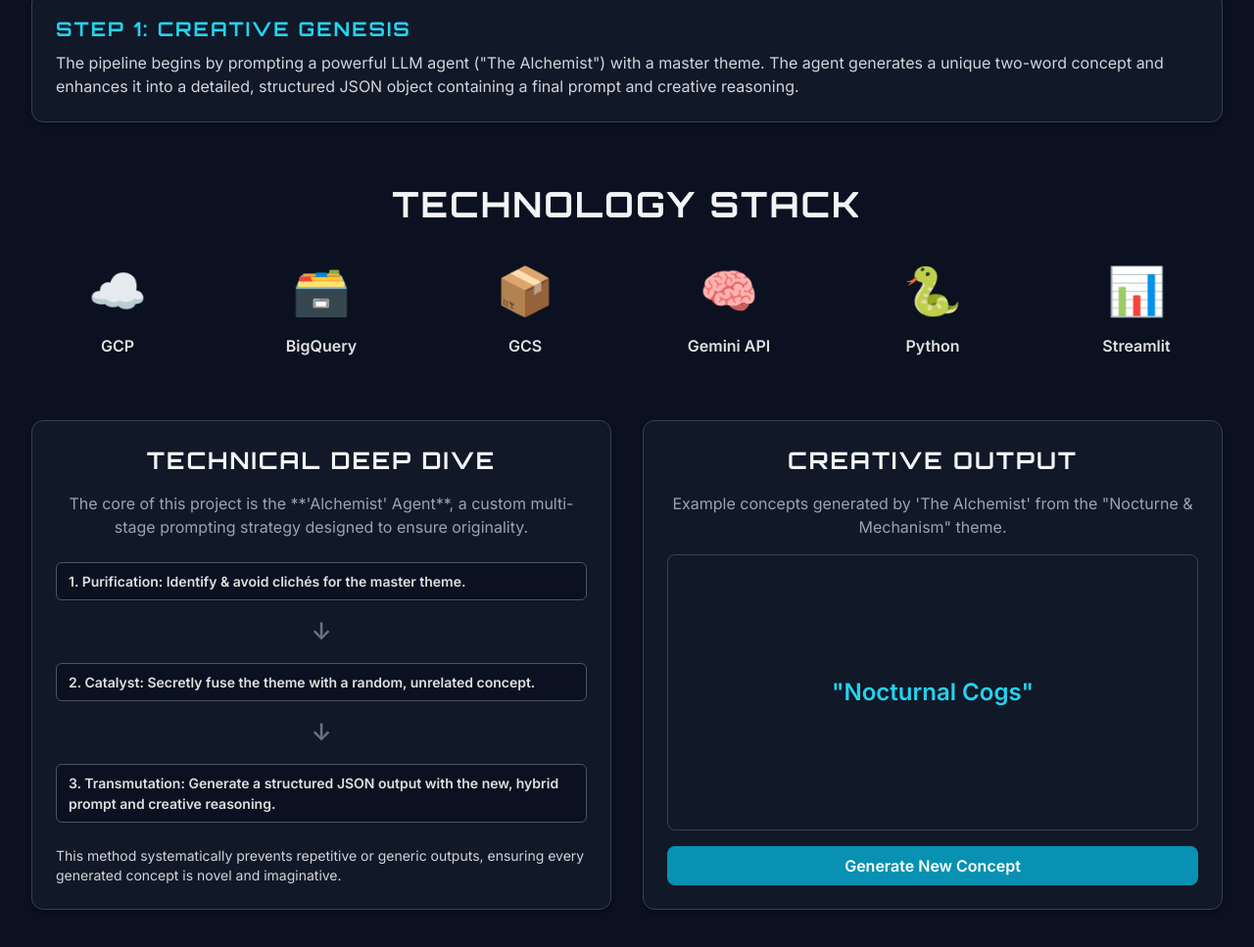
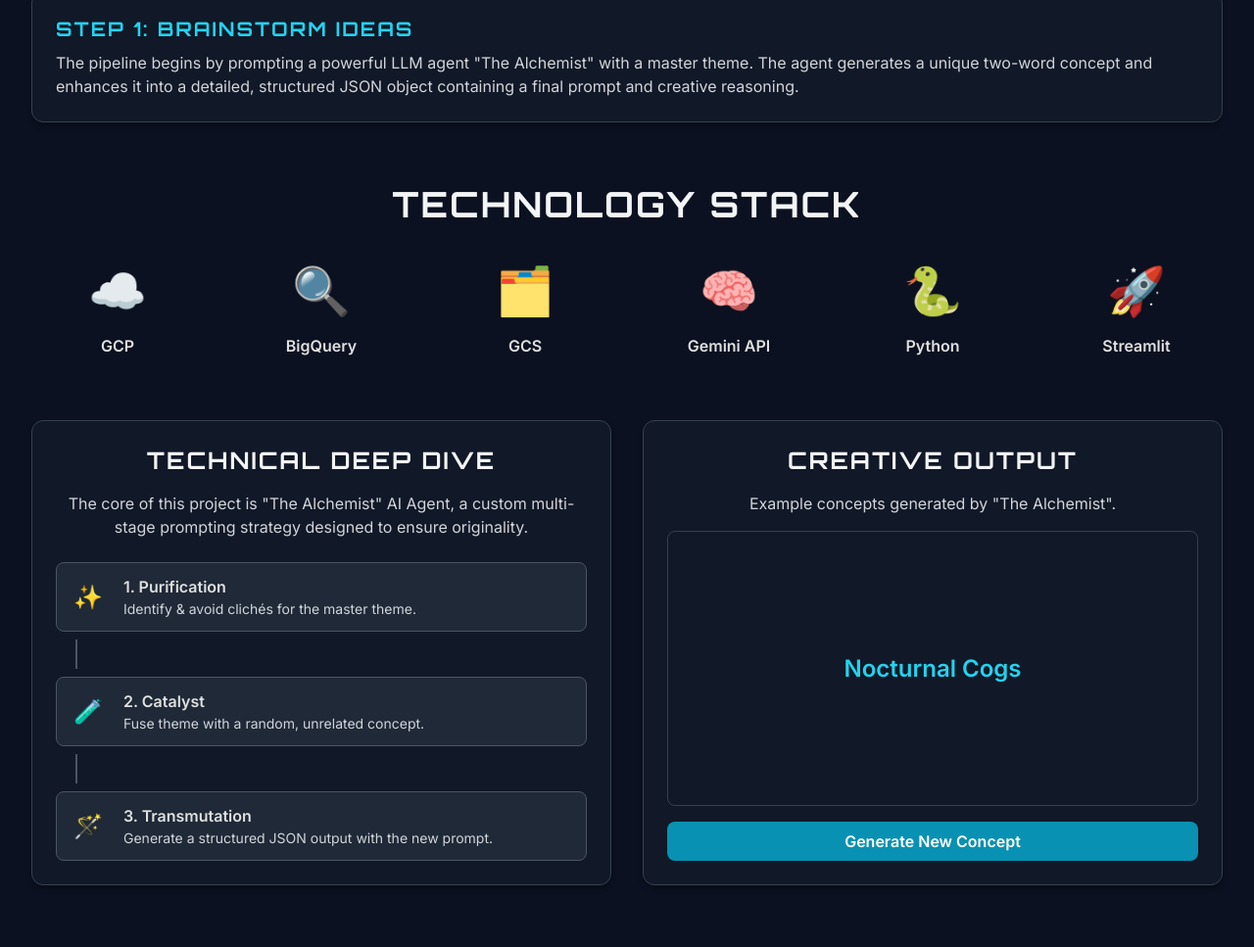
Before and after one commit to honcyeung/AI-Art-Image-Generation, a plain HTML site: page index.html in a window 1280 px wide. Shown: the part 401-1368 px from the top of the page at 98% size. Drawn offline with nearby package versions, Linux system fonts and the light colour scheme.

Commit message:
modify html

```diff
--- a/index backup.html
+++ /dev/null
@@ -1,207 +0,0 @@
-<!DOCTYPE html>
-<html lang="en">
-<head>
-    <meta charset="UTF-8">
-    <meta name="viewport" content="width=device-width, initial-scale=1.0">
-    <title>AI Artistry Pipeline - Project Overview</title>
-    <script src="https://cdn.tailwindcss.com"></script>
-    <link rel="preconnect" href="https://fonts.googleapis.com">
-    <link rel="preconnect" href="https://fonts.gstatic.com" crossorigin>
-    <link href="https://fonts.googleapis.com/css2?family=Inter:wght@400;600&family=Orbitron:wght@700&display=swap" rel="stylesheet">
-    <!-- Chosen Palette: Deep Ocean & Teal -->
-    <!-- Application Structure Plan: The infographic follows a linear narrative flow, mirroring the data's journey through the ETL pipeline. It starts with the creative 'Genesis' (Theme & Prompting), moves to the technical 'Execution' (Generation & Cloud ETL), and ends with the 'Presentation' (Web App). This structure was chosen because it's the most logical way to explain a data pipeline's lifecycle to a technical recruiter, showing a clear start, middle, and end. Interactive elements like clickable flowchart nodes allow for exploration without disrupting the primary narrative. -->
-    <!-- Visualization & Content Choices:
-        - Architecture Diagram: Report Info -> Project Architecture -> Goal: Organize -> Viz: Flowchart (HTML/CSS) -> Interaction: Click to highlight stage description -> Justification: The most effective way to visualize a multi-step process for a technical audience.
-        - Tech Stack: Report Info -> Technologies Used -> Goal: Inform -> Viz: Icon Grid (HTML/CSS) -> Interaction: None -> Justification: A simple, scannable grid is the clearest way to present a tech stack.
-        - Creative Output: Report Info -> Generated Concepts -> Goal: Inform -> Viz: Interactive Text Block (JS) -> Interaction: Click button to cycle through examples -> Justification: An interactive list is more engaging than a static one.
-        - Technical Deep Dive: Report Info -> Prompt Engineering Strategy -> Goal: Explain -> Viz: Mini-flowchart (HTML/CSS) -> Interaction: None -> Justification: Visualizes the unique 'Alchemist' agent strategy, a key technical differentiator.
-    -->
-    <!-- CONFIRMATION: NO SVG graphics used. NO Mermaid JS used. -->
-    <style>
-        body {
-            font-family: 'Inter', sans-serif;
-            background-color: #0B1120; /* Deep Ocean: Dark Blue */
-            color: #E0E0E0; /* Light Gray for text */
-        }
-        .header-font {
-            font-family: 'Orbitron', sans-serif;
-            letter-spacing: 2px;
-            text-transform: uppercase;
-        }
-        .card {
-            background-color: #111827; /* Dark Gray-Blue */
-            border: 1px solid #374151; /* Gray */
-            border-radius: 0.75rem;
-            box-shadow: 0 4px 6px -1px rgba(0, 0, 0, 0.2), 0 2px 4px -2px rgba(0, 0, 0, 0.2);
-            transition: all 0.3s ease-in-out;
-        }
-        .card:hover {
-            box-shadow: 0 10px 15px -3px rgba(0, 0, 0, 0.3), 0 4px 6px -4px rgba(0, 0, 0, 0.3);
-            transform: translateY(-4px);
-            border-color: #06B6D4; /* Accent Cyan */
-        }
-        .flowchart-node {
-            border: 2px solid #4B5563; /* Gray */
-            background-color: #1F2937; /* Darker Gray-Blue */
-            cursor: pointer;
-            padding: 1rem;
-            text-align: center;
-            border-radius: 0.5rem;
-            transition: all 0.3s ease;
-            height: 100%;
-            display: flex;
-            flex-direction: column;
-            justify-content: center;
-        }
-        .flowchart-node.active {
-            border-color: #06B6D4; /* Accent Cyan */
-            background-color: #1E3A8A; /* Indigo */
-            color: #FFFFFF;
-            transform: scale(1.05);
-            box-shadow: 0 0 20px rgba(6, 182, 212, 0.4);
-        }
-        .tech-icon {
-            font-size: 3rem;
-            color: #9CA3AF; /* Lighter Gray */
-        }
-        .mini-flow-step {
-            background-color: #0B1120;
-            border: 1px solid #4B5563;
-            padding: 0.5rem 0.75rem;
-            border-radius: 0.375rem;
-            font-size: 0.875rem;
-            font-weight: 600;
-        }
-        .mini-flow-arrow {
-            color: #6B7280;
-            font-weight: bold;
-        }
-    </style>
-</head>
-<body class="antialiased">
-
-    <div class="container mx-auto p-4 md:p-8 max-w-7xl">
-        <!-- Header Section -->
-        <header class="text-center mb-12 md:mb-16">
-            <h1 class="text-4xl md:text-6xl font-bold header-font text-[#67E8F9]">AI Artistry Pipeline</h1>
-            <p class="mt-4 text-lg md:text-xl text-gray-300">An End-to-End Automated System for Generative Art</p>
-        </header>
-
-        <!-- Architecture Section -->
-        <section id="architecture" class="mb-12 md:mb-16">
-            <h2 class="text-3xl md:text-4xl header-font text-center mb-8 text-gray-100">Project Architecture</h2>
-
-            <!-- NEW ROBUST FLOWCHART LAYOUT -->
-            <div id="flowchart" class="grid grid-cols-1 md:grid-cols-5 gap-6 text-sm md:text-base">
-                <div class="flowchart-node active" data-step="1">
-                    <div class="font-bold text-lg">①</div>
-                    <div>Creative Genesis</div>
-                </div>
-                <div class="flowchart-node" data-step="2">
-                    <div class="font-bold text-lg">②</div>
-                    <div>AI Generation</div>
-                </div>
-                <div class="flowchart-node" data-step="3">
-                    <div class="font-bold text-lg">③</div>
-                    <div>Cloud ETL</div>
-                </div>
-                <div class="flowchart-node" data-step="4">
-                    <div class="font-bold text-lg">④</div>
-                    <div>Data Warehouse</div>
-                </div>
-                <div class="flowchart-node" data-step="5">
-                    <div class="font-bold text-lg">⑤</div>
-                    <div>Presentation</div>
-                </div>
-            </div>
-
-            <!-- Description Box -->
-            <div id="flowchart-description" class="mt-8 p-6 card">
-                <h3 id="step-title" class="text-xl font-bold header-font text-cyan-400 mb-2"></h3>
-                <p id="step-text" class="text-gray-300"></p>
-            </div>
-        </section>
-
-        <!-- Tech Stack Section -->
-        <section id="tech-stack" class="mb-12 md:mb-16">
-            <h2 class="text-3xl md:text-4xl header-font text-center mb-8 text-gray-100">Technology Stack</h2>
-            <div class="grid grid-cols-2 md:grid-cols-3 lg:grid-cols-6 gap-8 text-center">
-                <div class="flex flex-col items-center"><div class="tech-icon">☁️</div><span class="mt-2 font-semibold">GCP</span></div>
-                <div class="flex flex-col items-center"><div class="tech-icon">🗃️</div><span class="mt-2 font-semibold">BigQuery</span></div>
-                <div class="flex flex-col items-center"><div class="tech-icon">📦</div><span class="mt-2 font-semibold">GCS</span></div>
-                <div class="flex flex-col items-center"><div class="tech-icon">🧠</div><span class="mt-2 font-semibold">Gemini API</span></div>
-                <div class="flex flex-col items-center"><div class="tech-icon">🐍</div><span class="mt-2 font-semibold">Python</span></div>
-                <div class="flex flex-col items-center"><div class="tech-icon">📊</div><span class="mt-2 font-semibold">Streamlit</span></div>
-            </div>
-        </section>
-
-        <!-- Details Section -->
-        <section id="details" class="grid grid-cols-1 md:grid-cols-2 gap-8 mt-12 md:mt-16">
-            <!-- Technical Deep Dive Card -->
-            <div class="card p-6 flex flex-col">
-                <h3 class="text-2xl header-font mb-4 text-gray-100 text-center">Technical Deep Dive</h3>
-                <p class="text-gray-400 mb-6 text-center">The core of this project is the **'Alchemist' Agent**, a custom multi-stage prompting strategy designed to ensure originality.</p>
-                <div class="space-y-4">
-                    <div class="mini-flow-step">1. Purification: Identify & avoid clichés for the master theme.</div>
-                    <div class="text-center mini-flow-arrow text-2xl">↓</div>
-                    <div class="mini-flow-step">2. Catalyst: Secretly fuse the theme with a random, unrelated concept.</div>
-                     <div class="text-center mini-flow-arrow text-2xl">↓</div>
-                    <div class="mini-flow-step">3. Transmutation: Generate a structured JSON output with the new, hybrid prompt and creative reasoning.</div>
-                </div>
-                 <p class="text-gray-300 mt-6 text-sm">This method systematically prevents repetitive or generic outputs, ensuring every generated concept is novel and imaginative.</p>
-            </div>
-
-            <!-- Creative Output Card -->
-            <div class="card p-6 flex flex-col">
-                <h3 class="text-2xl header-font mb-4 text-gray-100 text-center">Creative Output</h3>
-                <p class="text-gray-400 mb-4 text-center">Example concepts generated by 'The Alchemist' from the "Nocturne & Mechanism" theme.</p>
-                <div class="flex-grow p-6 bg-gray-900 border border-gray-700 rounded-lg flex items-center justify-center text-center min-h-[100px]">
-                    <p id="concept-display" class="text-2xl font-semibold text-cyan-400"></p>
-                </div>
-                <button id="shuffle-concept-btn" class="mt-4 w-full bg-cyan-600 text-white font-bold py-2 px-4 rounded-lg hover:bg-cyan-700 transition-colors">
-                    Generate New Concept
-                </button>
-            </div>
-        </section>
-
-    </div>
-
-    <script>
-        document.addEventListener('DOMContentLoaded', function () {
-            const stepDescriptions = {
-                1: { title: 'Step 1: Creative Genesis', text: 'The pipeline begins by prompting a powerful LLM agent ("The Alchemist") with a master theme. The agent generates a unique two-word concept and enhances it into a detailed, structured JSON object containing a final prompt and creative reasoning.' },
-                2: { title: 'Step 2: AI Image Generation', text: 'The structured final prompt is sent to the Gemini Imagen model, which generates a pair of high-resolution, thematically consistent art pieces. The output is a set of raw image bytes and metadata.' },
-                3: { title: 'Step 3: Cloud ETL', text: 'A Python script processes the generated assets. It creates high-quality thumbnails, consolidates JSON metadata into an optimized NDJSON file, and uploads all assets (images, thumbnails, JSON) to specific folders in Google Cloud Storage.' },
-                4: { title: 'Step 4: Data Warehousing', text: 'The staged NDJSON file in GCS is loaded into a primary BigQuery table. A final, enriched table is then created, containing public URLs to all GCS assets. This table serves as the single source of truth for the web app.' },
-                5: { title: 'Step 5: Presentation Layer', text: 'A multi-page Streamlit application queries the final BigQuery table to get all metadata. It dynamically displays a shuffled gallery of thumbnails, which link to detail pages showing the full-size art and the AI\'s creative process.' }
-            };
-
-            const flowchartNodes = document.querySelectorAll('.flowchart-node');
-            const stepTitleEl = document.getElementById('step-title');
-            const stepTextEl = document.getElementById('step-text');
-
-            function updateDescription(step) {
-                flowchartNodes.forEach(node => node.classList.toggle('active', node.dataset.step === step));
-                const content = stepDescriptions[step];
-                stepTitleEl.textContent = content.title;
-                stepTextEl.textContent = content.text;
-            }
-
-            flowchartNodes.forEach(node => node.addEventListener('click', () => updateDescription(node.dataset.step)));
-            updateDescription('1');
-
-            const concepts = ['Quantum Weave', 'Nocturnal Cogs', 'Celestial Loom', 'Dream Regulator', 'Probability Engine', 'Ephemeral Citadel'];
-            const conceptDisplayEl = document.getElementById('concept-display');
-            const shuffleConceptBtn = document.getElementById('shuffle-concept-btn');
-
-            function shuffleConcept() {
-                const randomIndex = Math.floor(Math.random() * concepts.length);
-                conceptDisplayEl.textContent = `"${concepts[randomIndex]}"`;
-            }
-
-            shuffleConceptBtn.addEventListener('click', shuffleConcept);
-            shuffleConcept();
-        });
-    </script>
-</body>
-</html>
--- a/index.html
+++ b/index.html
@@ -14,7 +14,7 @@
         - Architecture Diagram: Report Info -> Project Architecture -> Goal: Organize -> Viz: Flowchart (HTML/CSS) -> Interaction: Click to highlight stage description -> Justification: The most effective way to visualize a multi-step process for a technical audience.
         - Tech Stack: Report Info -> Technologies Used -> Goal: Inform -> Viz: Icon Grid (HTML/CSS) -> Interaction: None -> Justification: A simple, scannable grid is the clearest way to present a tech stack.
         - Creative Output: Report Info -> Generated Concepts -> Goal: Inform -> Viz: Interactive Text Block (JS) -> Interaction: Click button to cycle through examples -> Justification: An interactive list is more engaging than a static one.
-        - Technical Deep Dive: Report Info -> Prompt Engineering Strategy -> Goal: Explain -> Viz: Mini-flowchart (HTML/CSS) -> Interaction: None -> Justification: Visualizes the unique 'Alchemist' agent strategy, a key technical differentiator.
+        - Technical Deep Dive: Report Info -> Prompt Engineering Strategy -> Goal: Explain -> Viz: Thematic Diagram (HTML/CSS) -> Interaction: None -> Justification: A visually engaging, animated diagram better explains the 'Alchemist' agent's transformative process.
     -->
     <!-- CONFIRMATION: NO SVG graphics used. NO Mermaid JS used. -->
     <style>
@@ -64,18 +64,45 @@
             font-size: 3rem;
             color: #9CA3AF; /* Lighter Gray */
         }
-        .mini-flow-step {
-            background-color: #0B1120;
+
+        /* --- ALCHEMIST DIAGRAM STYLES --- */
+        .alchemist-step {
+            display: flex;
+            align-items: center;
+            gap: 1rem;
+            padding: 0.75rem;
+            background-color: #1F2937;
             border: 1px solid #4B5563;
-            padding: 0.5rem 0.75rem;
-            border-radius: 0.375rem;
+            border-radius: 0.5rem;
+            transition: all 0.3s ease;
+        }
+        .alchemist-icon {
+            font-size: 1.5rem;
+            color: #06B6D4; /* Accent Cyan */
+            width: 40px;
+            text-align: center;
+        }
+        .alchemist-text .title {
+            font-weight: 600;
+            color: #E0E0E0;
+        }
+        .alchemist-text .desc {
             font-size: 0.875rem;
-            font-weight: 600;
+            /* FIX: Brighter text for description in diagram */
+            color: #D1D5DB;
         }
-        .mini-flow-arrow {
-            color: #6B7280;
-            font-weight: bold;
+        .alchemist-connector {
+            width: 2px;
+            height: 30px;
+            background-color: #4B5563;
+            margin-left: 20px; /* Aligns with the icon center */
         }
+        /* --- FIX: INCREASED TEXT BRIGHTNESS --- */
+        .dim-text {
+            /* Brighter Gray: Tailwind gray-300 for much better readability */
+            color: #D1D5DB;
+        }
+
     </style>
 </head>
 <body class="antialiased">
@@ -91,7 +118,6 @@
         <section id="architecture" class="mb-12 md:mb-16">
             <h2 class="text-3xl md:text-4xl header-font text-center mb-8 text-gray-100">Project Architecture</h2>
 
-            <!-- NEW ROBUST FLOWCHART LAYOUT -->
             <div id="flowchart" class="grid grid-cols-1 md:grid-cols-5 gap-6 text-sm md:text-base">
                 <div class="flowchart-node active" data-step="1">
                     <div class="font-bold text-lg">①</div>
@@ -127,34 +153,56 @@
             <h2 class="text-3xl md:text-4xl header-font text-center mb-8 text-gray-100">Technology Stack</h2>
             <div class="grid grid-cols-2 md:grid-cols-3 lg:grid-cols-6 gap-8 text-center">
                 <div class="flex flex-col items-center"><div class="tech-icon">☁️</div><span class="mt-2 font-semibold">GCP</span></div>
-                <div class="flex flex-col items-center"><div class="tech-icon">🗃️</div><span class="mt-2 font-semibold">BigQuery</span></div>
-                <div class="flex flex-col items-center"><div class="tech-icon">📦</div><span class="mt-2 font-semibold">GCS</span></div>
+                <div class="flex flex-col items-center"><div class="tech-icon">🔍</div><span class="mt-2 font-semibold">BigQuery</span></div>
+                <div class="flex flex-col items-center"><div class="tech-icon">🗂️</div><span class="mt-2 font-semibold">GCS</span></div>
                 <div class="flex flex-col items-center"><div class="tech-icon">🧠</div><span class="mt-2 font-semibold">Gemini API</span></div>
                 <div class="flex flex-col items-center"><div class="tech-icon">🐍</div><span class="mt-2 font-semibold">Python</span></div>
-                <div class="flex flex-col items-center"><div class="tech-icon">📊</div><span class="mt-2 font-semibold">Streamlit</span></div>
+                <div class="flex flex-col items-center"><div class="tech-icon">🚀</div><span class="mt-2 font-semibold">Streamlit</span></div>
             </div>
         </section>
 
         <!-- Details Section -->
-        <section id="details" class="grid grid-cols-1 md:grid-cols-2 gap-8 mt-12 md:mt-16">
+        <section id="details" class="grid grid-cols-1 md:grid-cols-2 gap-8 mt-12 md:mb-16">
             <!-- Technical Deep Dive Card -->
             <div class="card p-6 flex flex-col">
                 <h3 class="text-2xl header-font mb-4 text-gray-100 text-center">Technical Deep Dive</h3>
-                <p class="text-gray-400 mb-6 text-center">The core of this project is the **'Alchemist' Agent**, a custom multi-stage prompting strategy designed to ensure originality.</p>
-                <div class="space-y-4">
-                    <div class="mini-flow-step">1. Purification: Identify & avoid clichés for the master theme.</div>
-                    <div class="text-center mini-flow-arrow text-2xl">↓</div>
-                    <div class="mini-flow-step">2. Catalyst: Secretly fuse the theme with a random, unrelated concept.</div>
-                     <div class="text-center mini-flow-arrow text-2xl">↓</div>
-                    <div class="mini-flow-step">3. Transmutation: Generate a structured JSON output with the new, hybrid prompt and creative reasoning.</div>
+                <p class="dim-text mb-6 text-center">The core of this project is "The Alchemist" AI Agent, a custom multi-stage prompting strategy designed to ensure originality.</p>
+
+                <!-- NEW Alchemist Diagram -->
+                <div class="flex-grow flex flex-col justify-center space-y-2">
+                    <!-- Step 1 -->
+                    <div class="alchemist-step">
+                        <div class="alchemist-icon">✨</div>
+                        <div class="alchemist-text">
+                            <div class="title">1. Purification</div>
+                            <div class="desc">Identify & avoid clichés for the master theme.</div>
+                        </div>
+                    </div>
+                    <div class="alchemist-connector"></div>
+                    <!-- Step 2 -->
+                    <div class="alchemist-step">
+                        <div class="alchemist-icon">🧪</div>
+                        <div class="alchemist-text">
+                            <div class="title">2. Catalyst</div>
+                            <div class="desc">Fuse theme with a random, unrelated concept.</div>
+                        </div>
+                    </div>
+                    <div class="alchemist-connector"></div>
+                    <!-- Step 3 -->
+                    <div class="alchemist-step">
+                        <div class="alchemist-icon">🪄</div>
+                        <div class="alchemist-text">
+                            <div class="title">3. Transmutation</div>
+                            <div class="desc">Generate a structured JSON output with the new prompt.</div>
+                        </div>
+                    </div>
                 </div>
-                 <p class="text-gray-300 mt-6 text-sm">This method systematically prevents repetitive or generic outputs, ensuring every generated concept is novel and imaginative.</p>
             </div>
 
             <!-- Creative Output Card -->
             <div class="card p-6 flex flex-col">
                 <h3 class="text-2xl header-font mb-4 text-gray-100 text-center">Creative Output</h3>
-                <p class="text-gray-400 mb-4 text-center">Example concepts generated by 'The Alchemist' from the "Nocturne & Mechanism" theme.</p>
+                <p class="dim-text mb-4 text-center">Example concepts generated by "The Alchemist".</p>
                 <div class="flex-grow p-6 bg-gray-900 border border-gray-700 rounded-lg flex items-center justify-center text-center min-h-[100px]">
                     <p id="concept-display" class="text-2xl font-semibold text-cyan-400"></p>
                 </div>
@@ -169,11 +217,11 @@
     <script>
         document.addEventListener('DOMContentLoaded', function () {
             const stepDescriptions = {
-                1: { title: 'Step 1: Creative Genesis', text: 'The pipeline begins by prompting a powerful LLM agent ("The Alchemist") with a master theme. The agent generates a unique two-word concept and enhances it into a detailed, structured JSON object containing a final prompt and creative reasoning.' },
+                1: { title: 'Step 1: Brainstorm Ideas', text: 'The pipeline begins by prompting a powerful LLM agent "The Alchemist" with a master theme. The agent generates a unique two-word concept and enhances it into a detailed, structured JSON object containing a final prompt and creative reasoning.' },
                 2: { title: 'Step 2: AI Image Generation', text: 'The structured final prompt is sent to the Gemini Imagen model, which generates a pair of high-resolution, thematically consistent art pieces. The output is a set of raw image bytes and metadata.' },
                 3: { title: 'Step 3: Cloud ETL', text: 'A Python script processes the generated assets. It creates high-quality thumbnails, consolidates JSON metadata into an optimized NDJSON file, and uploads all assets (images, thumbnails, JSON) to specific folders in Google Cloud Storage.' },
-                4: { title: 'Step 4: Data Warehousing', text: 'The staged NDJSON file in GCS is loaded into a primary BigQuery table. A final, enriched table is then created, containing public URLs to all GCS assets. This table serves as the single source of truth for the web app.' },
-                5: { title: 'Step 5: Presentation Layer', text: 'A multi-page Streamlit application queries the final BigQuery table to get all metadata. It dynamically displays a shuffled gallery of thumbnails, which link to detail pages showing the full-size art and the AI\'s creative process.' }
+                4: { title: 'Step 4: Data Warehousing', text: 'The staged NDJSON file in GCS is loaded into a primary BigQuery table. A final, enriched table is then created, containing URLs to all GCS assets. This table serves as the single data source for the web app.' },
+                5: { title: 'Step 5: Web App', text: 'A multi-page Streamlit application queries the final BigQuery table to get all metadata. It dynamically displays a shuffled gallery of thumbnails, which link to detail pages showing the full-size art and the AI\'s creative process.' }
             };
 
             const flowchartNodes = document.querySelectorAll('.flowchart-node');
@@ -196,7 +244,7 @@
 
             function shuffleConcept() {
                 const randomIndex = Math.floor(Math.random() * concepts.length);
-                conceptDisplayEl.textContent = `"${concepts[randomIndex]}"`;
+                conceptDisplayEl.textContent = `${concepts[randomIndex]}`;
             }
 
             shuffleConceptBtn.addEventListener('click', shuffleConcept);
```
